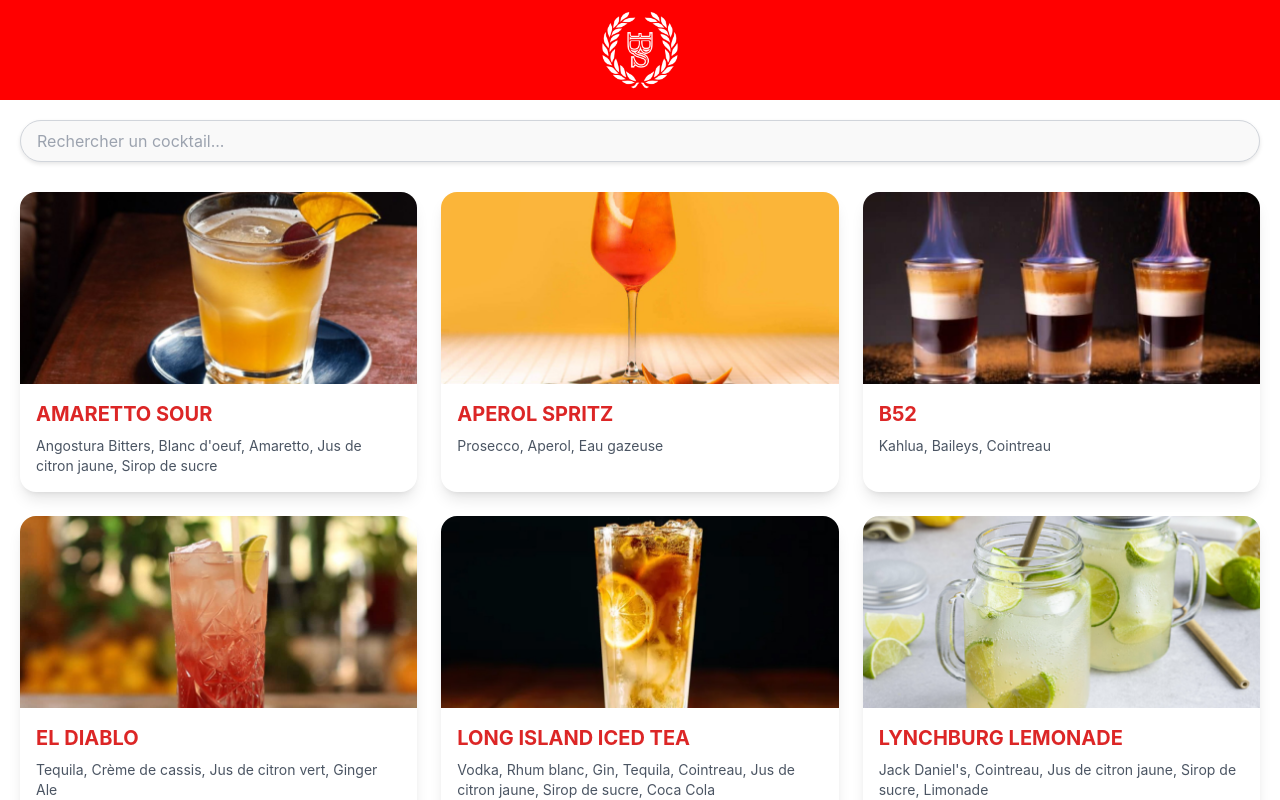
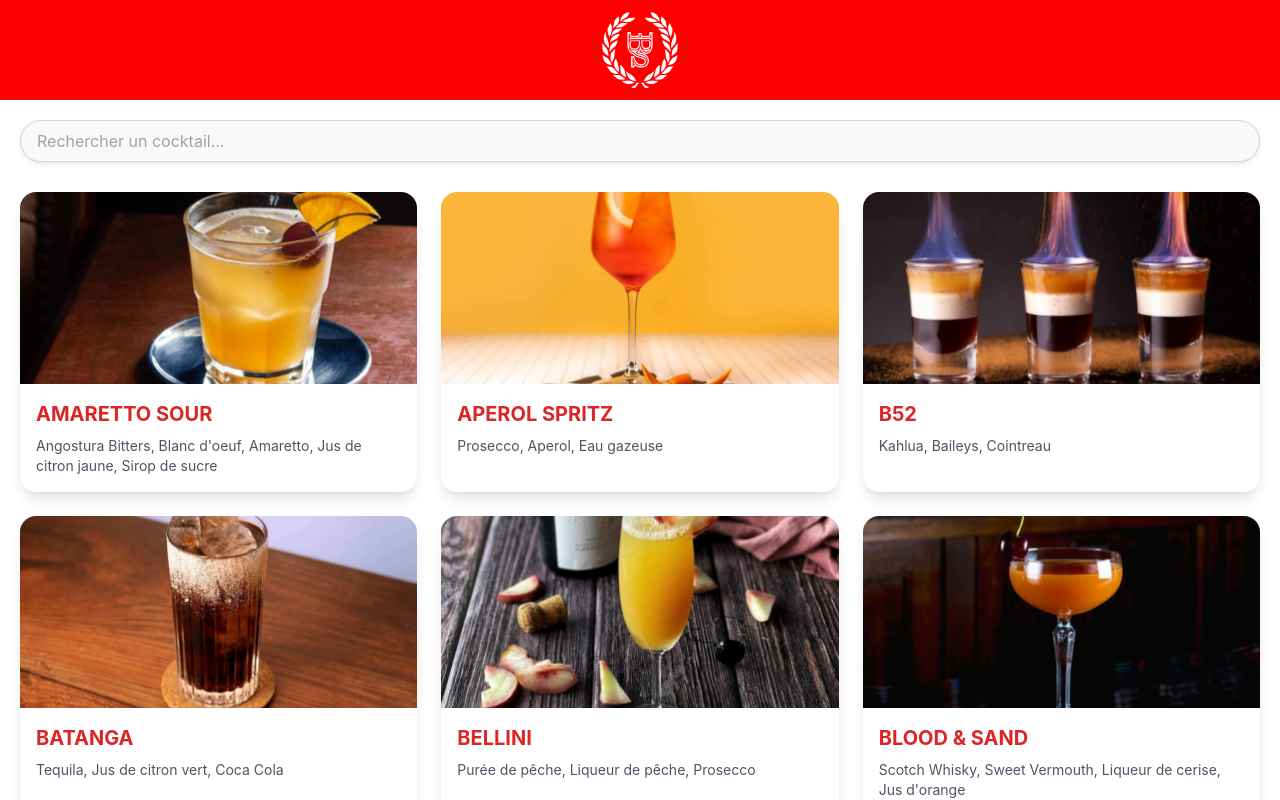
Before and after one commit to tho-bre/ebs-recipe-app, a React (Create React App) app: page / in a window 1280 px wide. Shown: the top 800 px of the page. Built offline with nearby package versions, Linux system fonts and the light colour scheme; the HTML template or start-up script is replaced by a standard one.

Commit message:
Add new cocktails to the list

```diff
--- a/src/data/cocktails.js
+++ b/src/data/cocktails.js
@@ -113,5 +113,51 @@
       ],
       decoration: "Mettre le feu",
       optional: ""
+    },
+    {
+      id: 8,
+      name: "BATANGA",
+      image: "/images/batanga.jpg",
+      glass: "Verre haut",
+      ice: "Cube",
+      technique: "Au verre",
+      ingredients: [
+        { name: "Tequila", quantity: "4", unit: "cl" },
+        { name: "Jus de citron vert", quantity: "1/2", unit: "citron" },
+        { name: "Coca Cola", quantity: "Remplir", unit: "" }
+      ],
+      decoration: "Givrage de sel",
+      optional: ""
+    },
+    {
+      id: 9,
+      name: "BELLINI",
+      image: "/images/bellini.jpg",
+      glass: "Flute à champagne",
+      ice: "Aucun",
+      technique: "Shaker & filtrer",
+      ingredients: [
+        { name: "Purée de pêche", quantity: "1", unit: "cl" },
+        { name: "Liqueur de pêche", quantity: "1", unit: "cl" },
+        { name: "Prosecco", quantity: "Remplir", unit: "" }
+      ],
+      decoration: "",
+      optional: "Rossini : Remplacer la purée et liqueur de pêche par de la purée et liqueur de framboise."
+    },
+    {
+      id: 10,
+      name: "BLOOD & SAND",
+      image: "/images/blood-&-sand.jpg",
+      glass: "Coupe à champagne",
+      ice: "Aucun",
+      technique: "Shaker & filtrer",
+      ingredients: [
+        { name: "Scotch Whisky", quantity: "2", unit: "cl" },
+        { name: "Sweet Vermouth", quantity: "2", unit: "cl" },
+        { name: "Liqueur de cerise", quantity: "2", unit: "" },
+        { name: "Jus d'orange", quantity: "2", unit: "" }
+      ],
+      decoration: "Zeste d'orange",
+      optional: ""
     }
   ];
```
